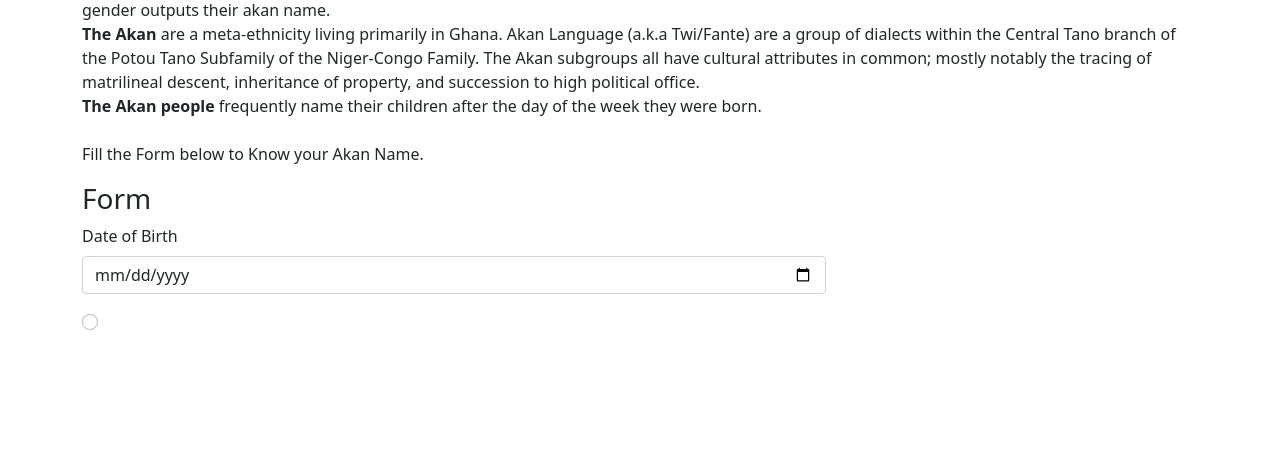
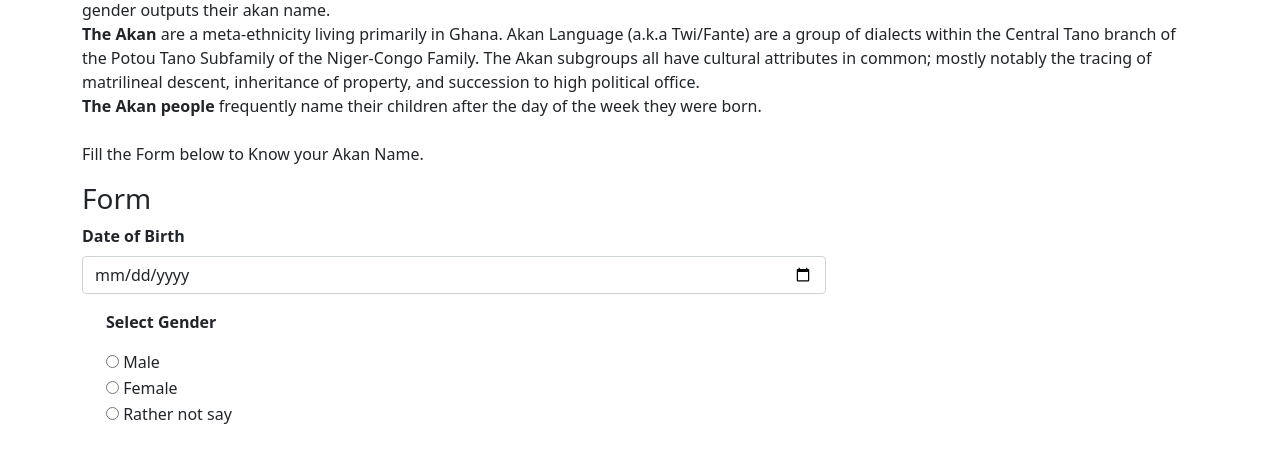
Before and after one commit to Cliffland/akanNameDispenser, a plain HTML site: page index.html in a window 1280 px wide. Shown: the part 82-544 px from the top of the page. Drawn offline with nearby package versions, Linux system fonts and the light colour scheme.

Commit message:
added functionality to the checkbox

```diff
--- a/index.html
+++ b/index.html
@@ -20,12 +20,21 @@
             <h3>Form</h3>
             <form>
                 <div class="mb-3">
-                    <label for="dateOfBirth" class="form-label">Date of Birth</label>
+                    <label for="dateOfBirth" class="form-label"><b>Date of Birth</b></label>
                     <input type="date" class="form-control" value="" required>
                 </div>
                 <div class="form-check">
-                    <input class="form-check-input" type="radio" name="flexRadioDefault" id="flexRadioDefault1">
-                    <label class="form-check-label" for="flexRadioDefault1"></label>
+                    <p><b>Select Gender</b></p>
+                    <input id="maleInput" type="radio" name="flexRadioDefault" id="flexRadioDefault1">
+                    <label class="form-check-label" for="male">Male</label>
+                </div>
+                <div class="form-check">
+                    <input class="femaleInput" type="radio" name="flexRadioDefault" id="flexRadioDefault1">
+                    <label class="form-check-label" for="female">Female</label>
+                </div>
+                <div class="form-check">
+                    <input class="notSayInput" type="radio" name="flexRadioDefault" id="flexRadioDefault1">
+                    <label class="form-check-label" for="notsay">Rather not say</label>
                 </div>
 
 
```
